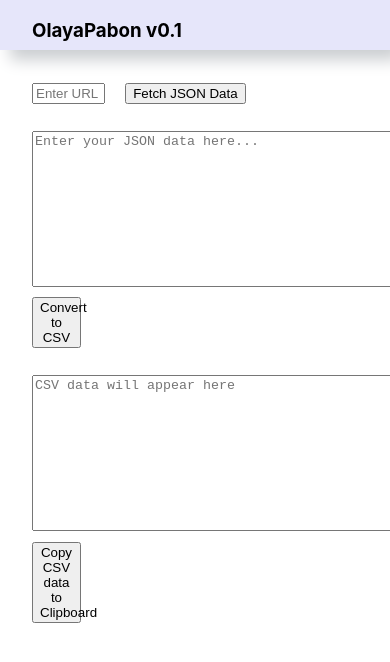
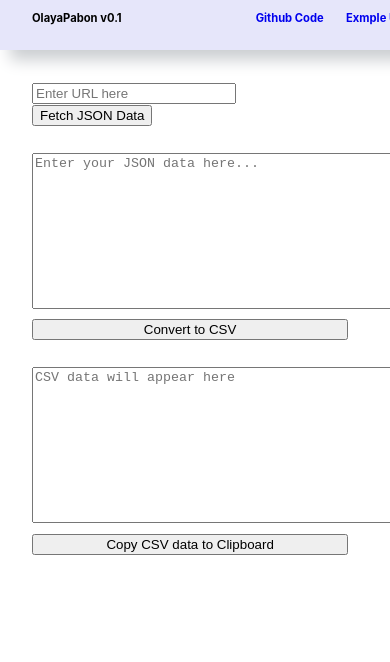
Before and after one commit to alfredrafael/OlayaPabon-v1, a React (Create React App) app: page / in a window 390 px wide. Shown: the top 662 px of the page. Built offline with nearby package versions, Linux system fonts and the light colour scheme.

Commit message:
add header items + styles

```diff
--- a/src/App.js
+++ b/src/App.js
@@ -7,6 +7,24 @@ function App() {
     <div id="app">
       <header class="header">
         <h3>OlayaPabon v0.1</h3>
+        <span>
+          <h3>
+            <a
+              href="https://github.com/alfredrafael/OlayaPabon-v1/tree/main/src"
+              target="_blank"
+            >
+              Github Code
+            </a>
+          </h3>
+          <h3>
+            <a
+              href="https://jsonplaceholder.typicode.com/users"
+              target="_blank"
+            >
+              Exmple URL
+            </a>
+          </h3>
+        </span>
       </header>
       <main>
         <FetchJSONFromURL />
@@ -17,3 +35,4 @@ function App() {
 }
 
 export default App;
+//
--- a/src/app.css
+++ b/src/app.css
@@ -4,10 +4,22 @@
   height: 50px;
   box-shadow: 10px 10px 15px #cbced1, -10px -10px 20px white;
   padding: 0 2em;
+  justify-content: space-between;
 }
+
+.header a {
+  text-decoration: none;
+  margin: 0 1em;
+}
+
+.header span {
+  display: flex;
+}
+
 main {
   padding: 2em;
 }
+
 input#url {
   width: 20%;
   margin-right: 1.5em;
@@ -28,3 +40,26 @@ input#url {
 textarea {
   margin-bottom: 0.5em;
 }
+
+@media (max-width: 900px) {
+  .header {
+    width: 100vw;
+  }
+  .header h3 {
+    font-size: 70%;
+  }
+  #JSONToCSVConverter button {
+    width: 97%;
+  }
+
+  #FetchJSONFromURL button {
+    max-width: 80%;
+  }
+  .displayed-json {
+    min-width: 100% !important;
+  }
+
+  input#url {
+    width: 60%;
+  }
+}
--- a/src/components/FetchJSONFromURL.jsx
+++ b/src/components/FetchJSONFromURL.jsx
@@ -52,6 +52,7 @@ function FetchJSONFromURL() {
       ) : (
         data && (
           <div
+            class="displayed-json"
             style={{
               display: "flex",
               flexDirection: "column",
```
